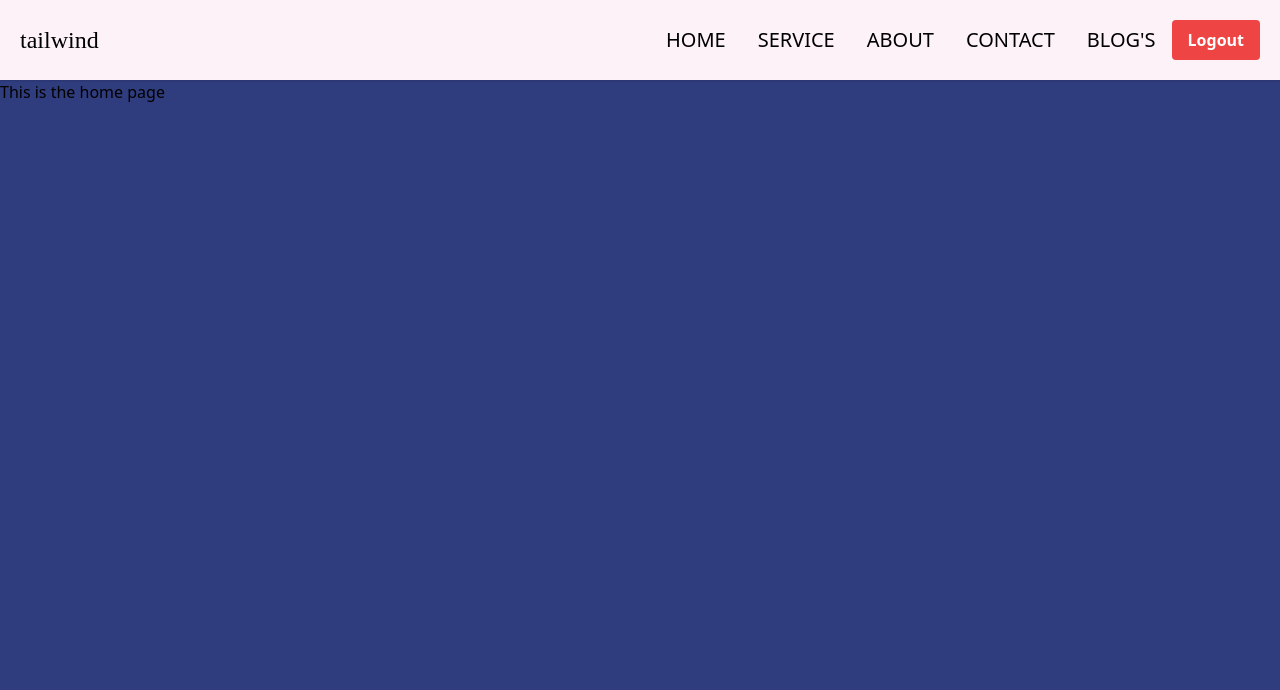
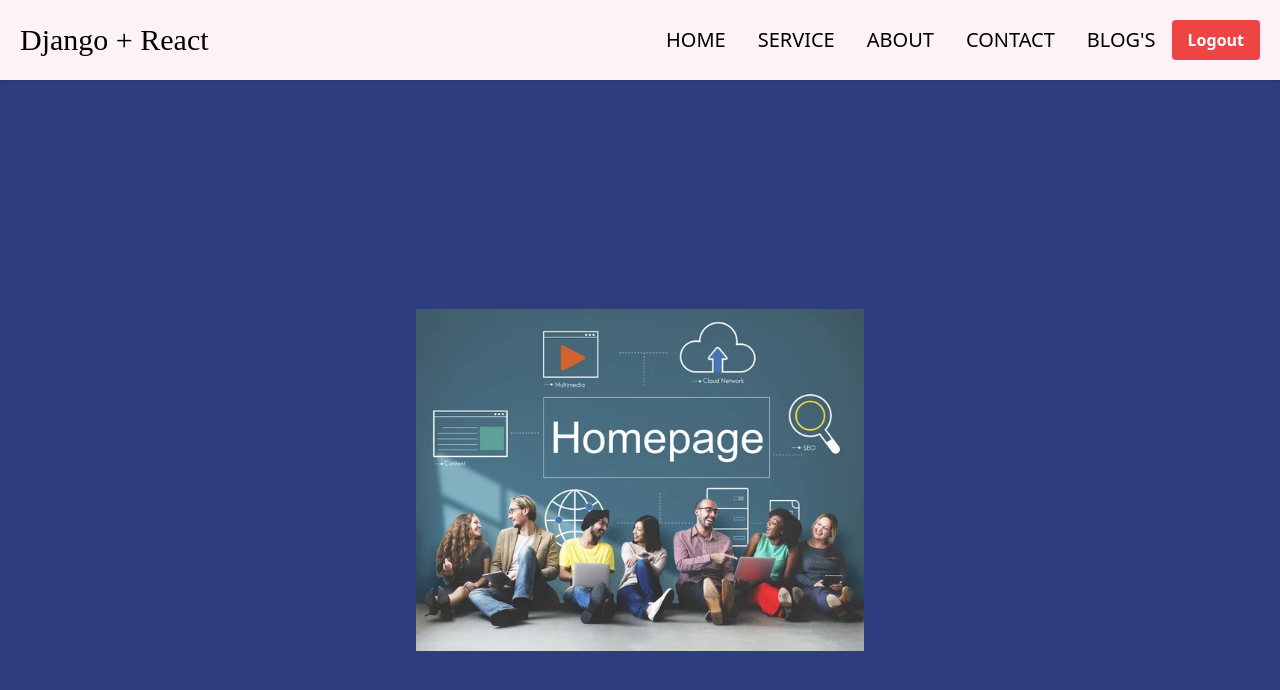
Before and after one commit to abdul-basith06/Django-react-User-CRUD, a React (Vite) app in the folder Frontend/frontend/: page / in a window 1280 px wide. Shown: the top 690 px of the page. Built offline with nearby package versions, Linux system fonts and the light colour scheme.

Commit message:
Navbar and home design done

```diff
--- a/Frontend/frontend/src/components/Home.jsx
+++ b/Frontend/frontend/src/components/Home.jsx
@@ -2,10 +2,13 @@ import React from 'react'
 import toast, { Toaster } from 'react-hot-toast'
 
 const Home = () => {
+  const imageUrl = '/home.jpg';
   return (
-    <div>
+    <div >
       <Toaster position='top-left' reverseOrder='false' ></Toaster>
-        <h1>This is the home page</h1>
+      <div className="h-screen flex justify-center items-center z-index: 0;">
+      <img src={imageUrl} alt="Home Page Image" className="mx-auto max-w-md max-h-md rounded-lg; z-index: 0;" />
+    </div>
     </div>
   )
 }
--- a/Frontend/frontend/src/components/Navbar.jsx
+++ b/Frontend/frontend/src/components/Navbar.jsx
@@ -22,10 +22,10 @@ const Navbar = () => {
   return (
     <div>
 
-<nav className="p-5 bg-pink-50 shadow md:flex md:items-center md:justify-between">
+<nav className="p-5 bg-pink-50 shadow md:flex md:items-center md:justify-between z-index: 10;">
     <div className="flex justify-between items-center ">
-      <span className="text-2xl font-[Poppins] cursor-pointer">
-        tailwind
+      <span className="text-3xl font-[Poppins] cursor-pointer">
+        Django + React
       </span>
 
       <span className="text-3xl cursor-pointer mx-2 md:hidden block">
@@ -33,7 +33,7 @@ const Navbar = () => {
       </span>
     </div>
 
-    <ul className={`md:flex md:items-center z-[-1] md:z-auto md:static absolute bg-pink-50 w-full left-0 md:w-auto md:py-0 py-4 md:pl-0 pl-7 md:opacity-100 opacity-0 top-[-400px] transition-all ease-in duration-500 ${isOpen ? 'top-[80px] opacity-100' : ''} `}>
+    <ul className={`md:flex md:items-center  md:static absolute bg-pink-50 w-full left-0 md:w-auto md:py-0 py-4 md:pl-0 pl-7 md:opacity-100 opacity-0 top-[-400px] transition-all ease-in duration-500 z-index: 10; ${isOpen ? 'top-[80px] opacity-100 z-index: 10;' : ''} `}>
       <li className="mx-4 my-6 md:my-0">
         <a href="#" className="text-xl hover:text-cyan-500 duration-500">HOME</a>
       </li>
@@ -53,7 +53,7 @@ const Navbar = () => {
       <button onClick={logout} className="lgt-btn">
         Logout
       </button>
-<h2 className=""></h2>
+{/* <h2 className=""></h2> */}
     </ul>
   </nav>
     </div>
```
Also changed, not shown: Frontend/frontend/public/home.jpg (added).
